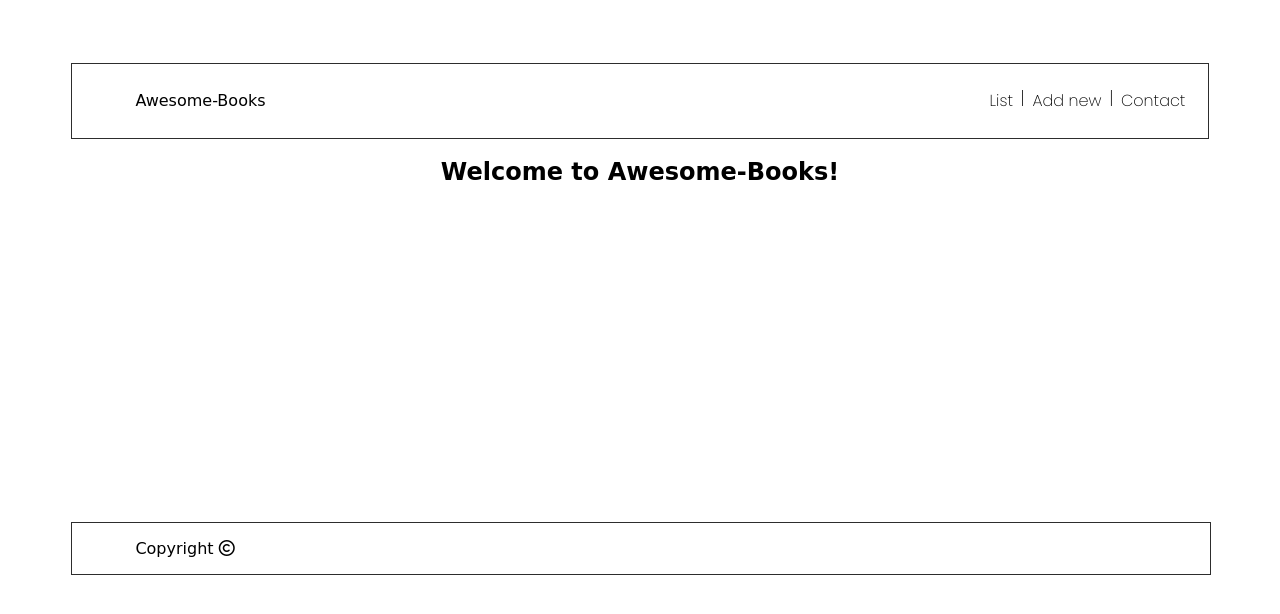
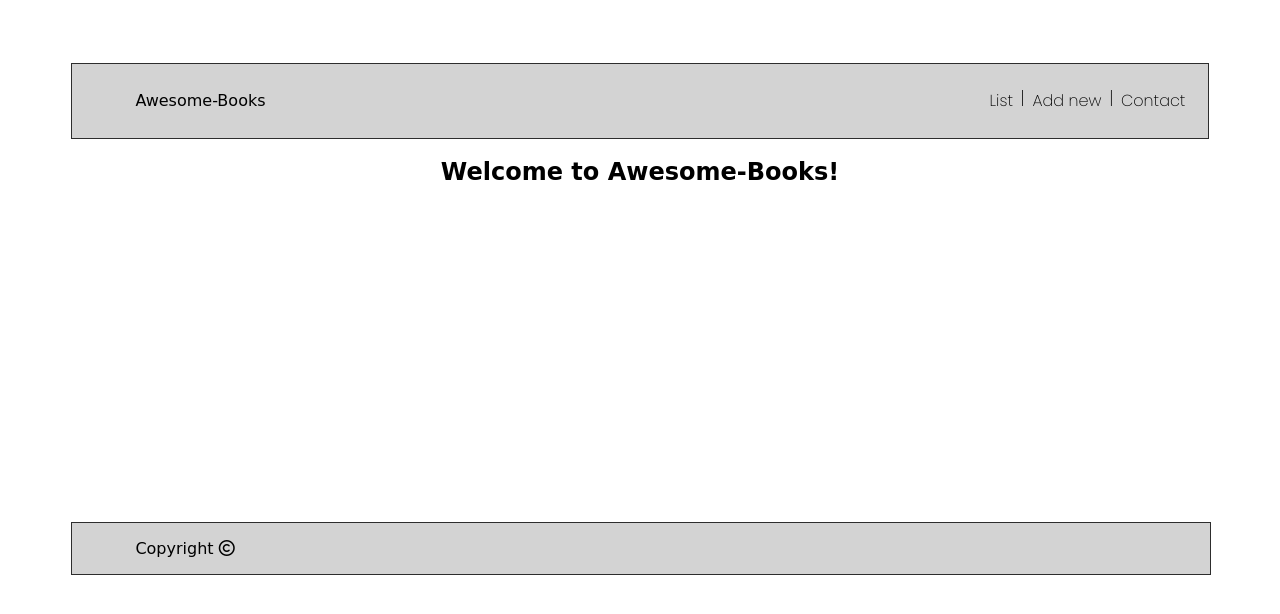
Before and after one commit to YoutLone/Awesome-books, a website with bundled scripts: page index.html in a window 1280 px wide. Built offline with nearby package versions, Linux system fonts and the light colour scheme.

Commit message:
update css file

```diff
--- a/main.css
+++ b/main.css
@@ -47,6 +47,7 @@ p {
   background-color: white;
   border: 1px solid #2d2d2d;
   box-shadow: 3px 5px;
+  cursor: pointer;
 }
 
 #bookShelf {
@@ -62,6 +63,7 @@ p {
   padding-left: 5%;
   padding-right: 5%;
   border: 1px solid #2d2d2d;
+  background-color: lightgray;
   display: flex;
   flex-direction: row;
   justify-content: space-between;
@@ -98,6 +100,7 @@ footer {
   margin: 5%;
   padding-left: 5%;
   padding-right: 5%;
+  background-color: lightgray;
   border: 1px solid #2d2d2d;
 }
 
```
